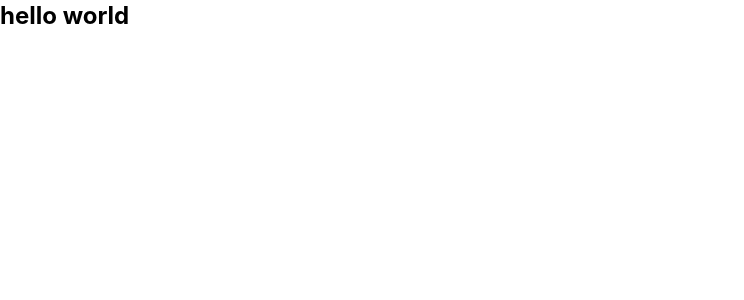
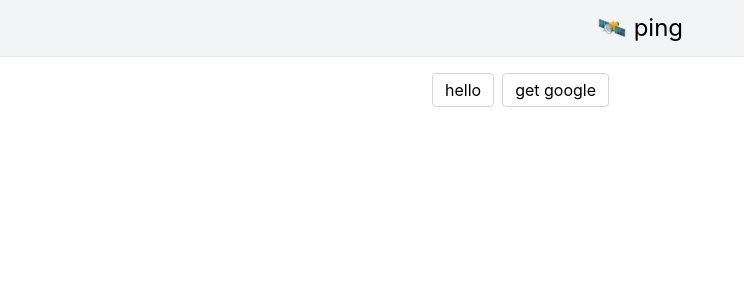
Before and after one commit to willdufault/ping, a React (Vite) app in the folder frontend/: page / in a window 1280 px wide. Shown: the top 300 px of the page, without its empty margins (0-744 px from the left). Built offline with nearby package versions, Linux system fonts and the light colour scheme.

Commit message:
feat(frontend): add dummy ui

```diff
--- a/frontend/src/App.tsx
+++ b/frontend/src/App.tsx
@@ -1,5 +1,28 @@
 export default function App() {
+  function handleHello() {
+    console.log("hello");
+  }
+
+  async function handleGetGoogle() {
+    try {
+      const res = await fetch("https://www.google.com");
+      console.log("google status:", res.status);
+    } catch (err) {
+      console.error("fetch error:", err);
+    }
+  }
+
   return (
-    <p className='text-2xl font-bold'>hello world</p>
-  )
+    <>
+      <header className="text-center border-b border-gray-200 bg-gray-100 px-4 py-3 mb-4">
+        <h1 className="text-2xl">🛰️ ping</h1>
+      </header>
+      <main className="max-w-md mx-auto px-4">
+        <div className="flex gap-2">
+          <button className="border border-gray-300 rounded px-3 py-1" onClick={handleHello}>hello</button>
+          <button className="border border-gray-300 rounded px-3 py-1" onClick={handleGetGoogle}>get google</button>
+        </div>
+      </main>
+    </>
+  );
 }
```
Also changed, not shown: 1 other file (tests, documents, lock files or other folders).
